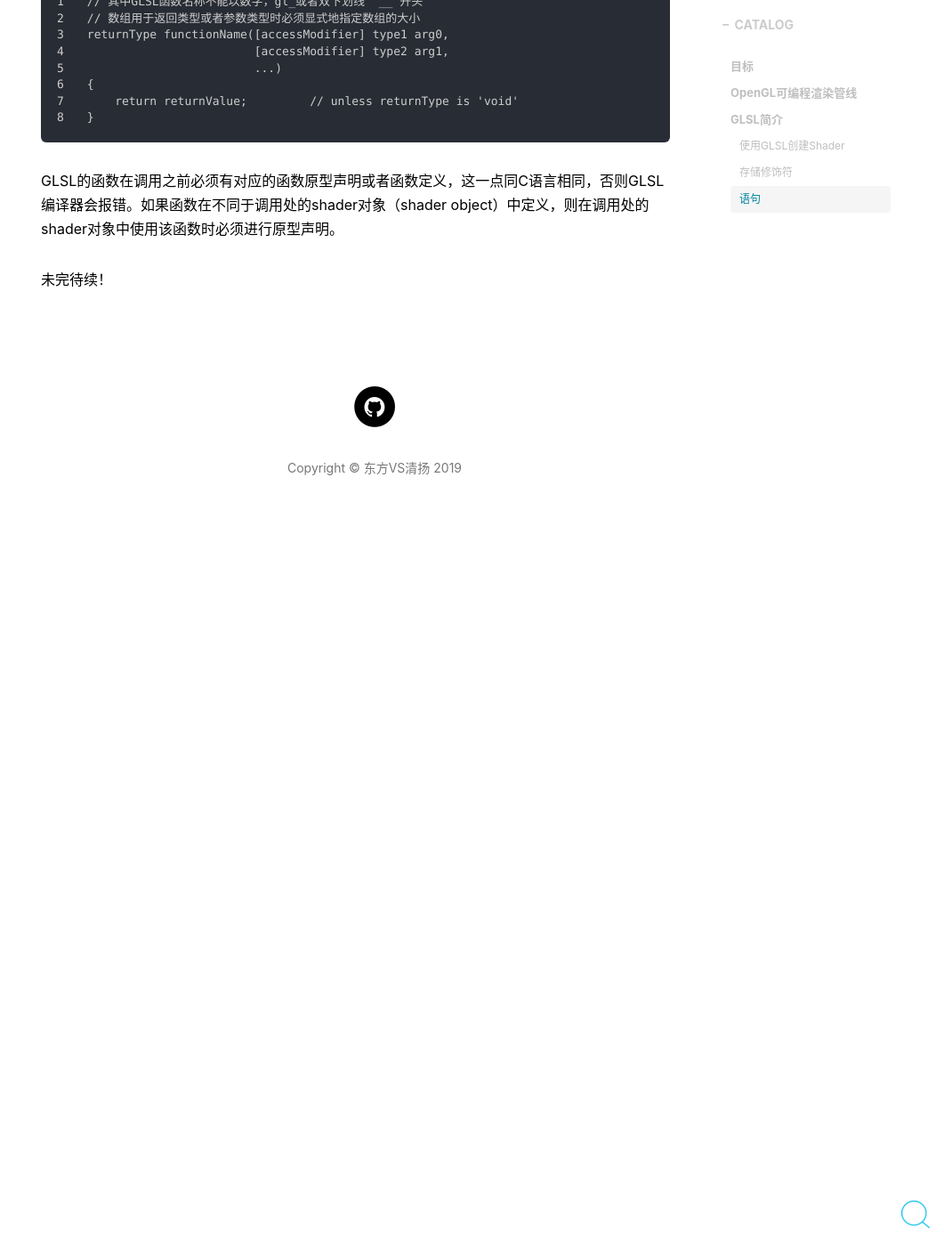
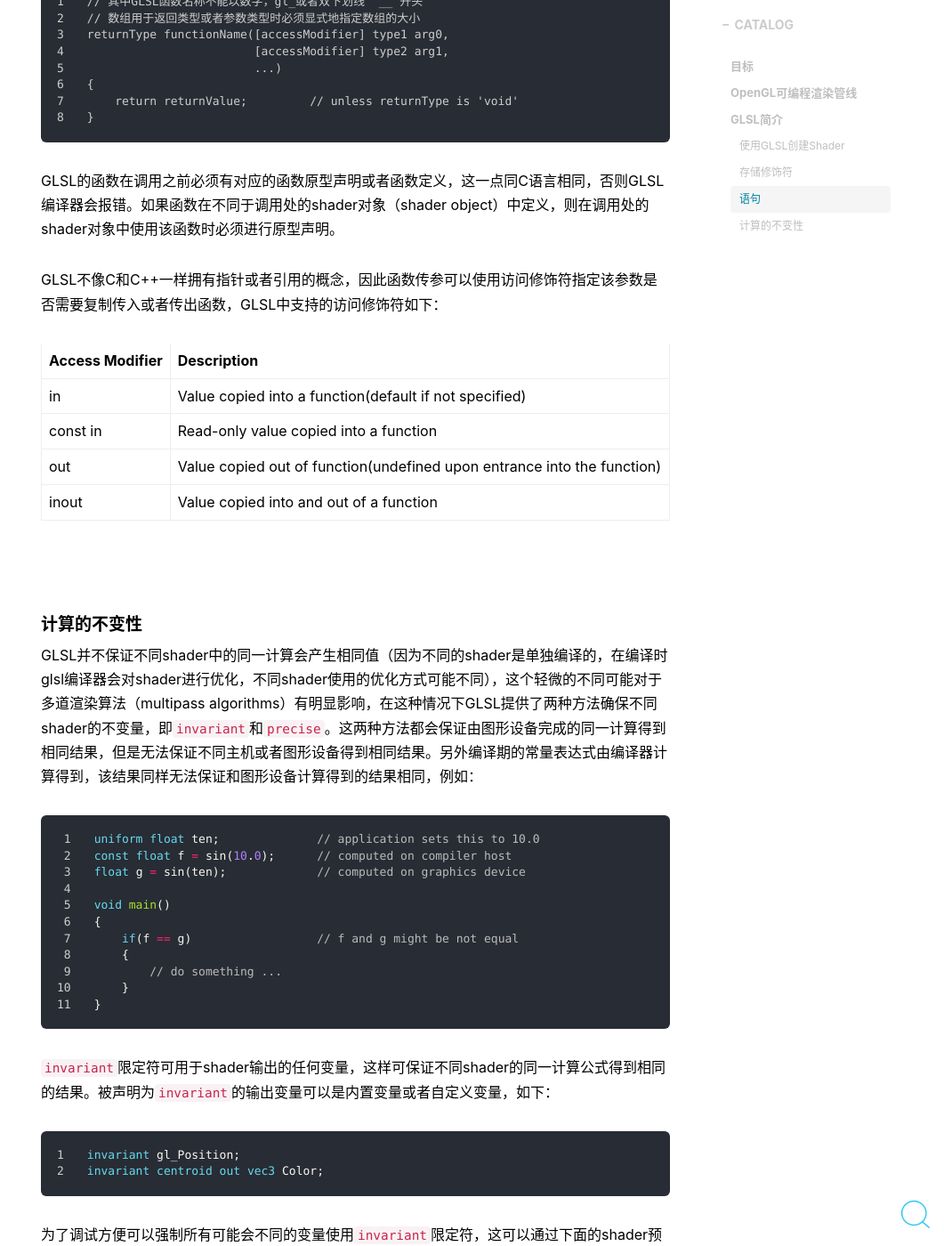
Before and after one commit to DFVSQY/DFVSQY.github.io, a Jekyll site: the page built from _posts/2019-4-25-glsl_basic.md, in a window 1280 px wide and 1400 px high, scrolled down 14353 px. Shown: the whole window at 89% size, without its empty margins (219-1280 px from the left). Built offline with Jekyll 4.4.1, drawn with Linux system fonts in a browser that asks for light colours; nearby versions of some CDN libraries; formulas are drawn with MathJax 3; comment, search, counter and statistics services are not loaded; before the commit the page ends 14983 px from its top, so only the background shows below that; some of the changed text lies outside the part shown.

Commit message:
update post "glsl_basic"

```diff
--- a/_posts/2019-4-25-glsl_basic.md
+++ b/_posts/2019-4-25-glsl_basic.md
@@ -486,6 +486,77 @@ returnType functionName([accessModifier] type1 arg0,
 ~~~
 GLSL的函数在调用之前必须有对应的函数原型声明或者函数定义，这一点同C语言相同，否则GLSL编译器会报错。如果函数在不同于调用处的shader对象（shader object）中定义，则在调用处的shader对象中使用该函数时必须进行原型声明。
 
+GLSL不像C和C++一样拥有指针或者引用的概念，因此函数传参可以使用访问修饰符指定该参数是否需要复制传入或者传出函数，GLSL中支持的访问修饰符如下：
+
+Access Modifier | Description
+----------------|------------------------------------------------------------------------
+in              | Value copied into a function(default if not specified)
+const in        | Read-only value copied into a function
+out             | Value copied out of function(undefined upon entrance into the function)
+inout           | Value copied into and out of a function
+
+<br>
+
+##### 计算的不变性
+GLSL并不保证不同shader中的同一计算会产生相同值（因为不同的shader是单独编译的，在编译时glsl编译器会对shader进行优化，不同shader使用的优化方式可能不同），这个轻微的不同可能对于多道渲染算法（multipass algorithms）有明显影响，在这种情况下GLSL提供了两种方法确保不同shader的不变量，即`invariant`和`precise`。这两种方法都会保证由图形设备完成的同一计算得到相同结果，但是无法保证不同主机或者图形设备得到相同结果。另外编译期的常量表达式由编译器计算得到，该结果同样无法保证和图形设备计算得到的结果相同，例如：
+~~~ glsl
+uniform float ten;              // application sets this to 10.0
+const float f = sin(10.0);      // computed on compiler host
+float g = sin(ten);             // computed on graphics device
+
+void main()
+{
+    if(f == g)                  // f and g might be not equal
+    {
+        // do something ...
+    }
+}
+~~~
+
+`invariant`限定符可用于shader输出的任何变量，这样可保证不同shader的同一计算公式得到相同的结果。被声明为`invariant`的输出变量可以是内置变量或者自定义变量，如下：
+~~~ glsl
+invariant gl_Position;
+invariant centroid out vec3 Color;
+~~~
+
+为了调试方便可以强制所有可能会不同的变量使用`invariant`限定符，这可以通过下面的shader预处理器指令实现：
+~~~ glsl
+#pragma STDGL invariant (all)
+~~~
+
+全局的使用`invariant`可能会对性能造成影响，因为通常情况下为了保证不变性编译器会禁止可能的优化。
+
+`precise`限定符可用于任何被计算的变量或者函数返回值，该限定符并不像其名称所显示的那样是为了增加精确度，而是增加计算的可重复性。其绝大部分用于曲面细分shader以避免几何体上破裂（forming cracks）情况的出现。
+
+通常情况下如果想从同一表达式得到相同结果可以使用`precise`代替`invariant`，即便表达式所使用的值仅仅是数学意义上不影响最终结果的交换，如下`a`和`b`交换，`c`和`d`交换，甚至`a+b`和`c+d`交换：
+~~~ glsl
+Location = a * b + c * d;           ★
+~~~
+
+`precise`限定符可用于内置变量，用户自定义变量或者函数返回值，如下：
+~~~ glsl
+precise gl_Position;
+precise out vec3 Location;
+precise vec3 subdivide(vec3 p1, vec3 p2) {...}
+~~~
+`precise`可在变量被使用前的任何时刻被应用，也可以被应用于先前声明的变量。
+
+`precise`对于编译器带来的一个实际影响是类似★的表达式不能同时使用两种不同的乘法命令参与计算，例如第一种用普通乘法，第二种用混合乘加（fused multiply-and-add, fma）,因为这两种命令对同一组数值结果可能会有微小差异，而这种差异不被`precise`允许，所以编译器会直接报错。因为fma对于性能提升很重要，不能完全禁止这种用法，所以OpenGL提供了一个内置函数`fma()`让用户替代原先的操作，如下：
+~~~ glsl
+precise out float result;
+float f = c * d;
+float result = fma(a,b,f)
+~~~
+
+
+
+
+
+
+
+
+
+
 未完待续！
 
 
```
